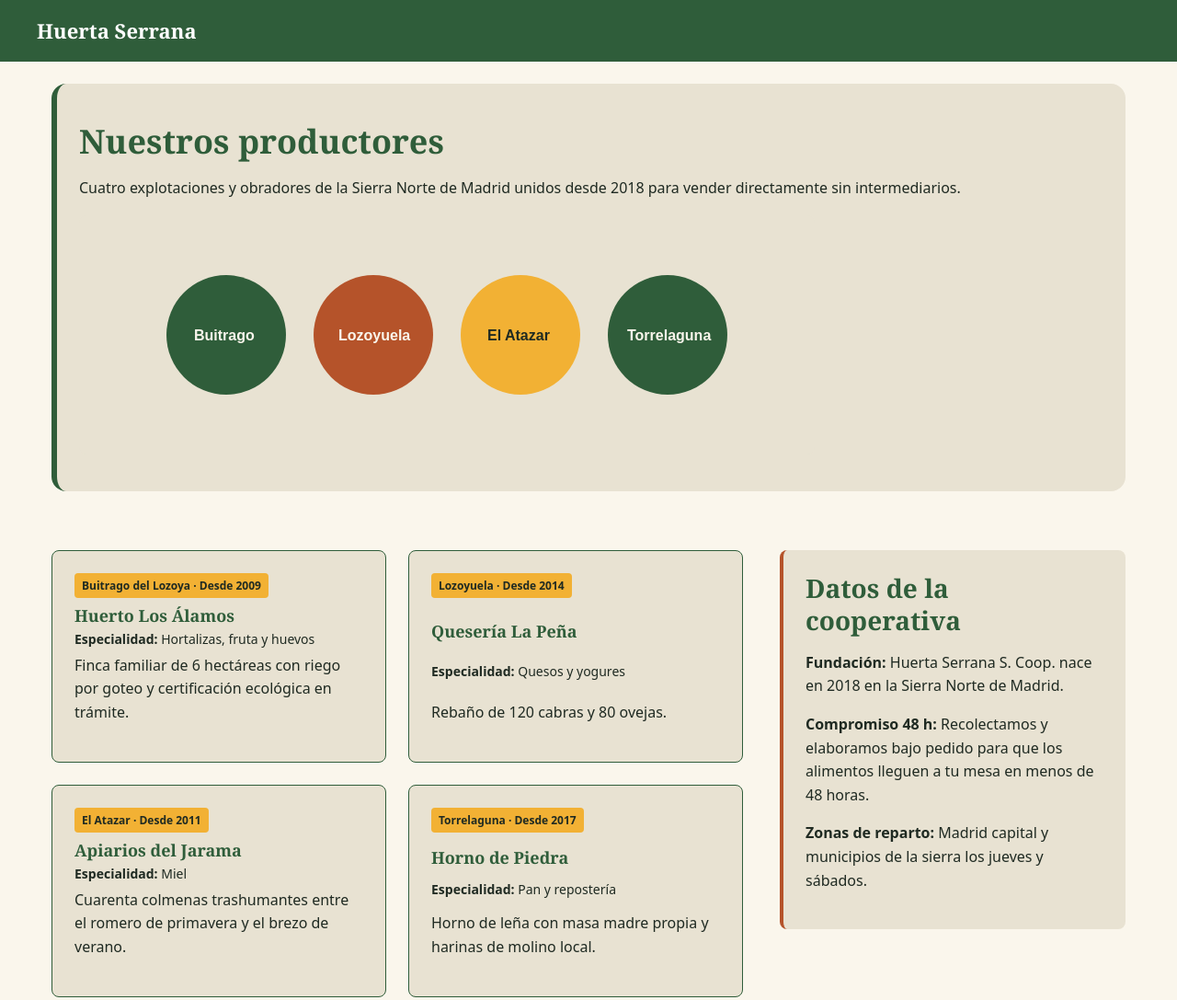
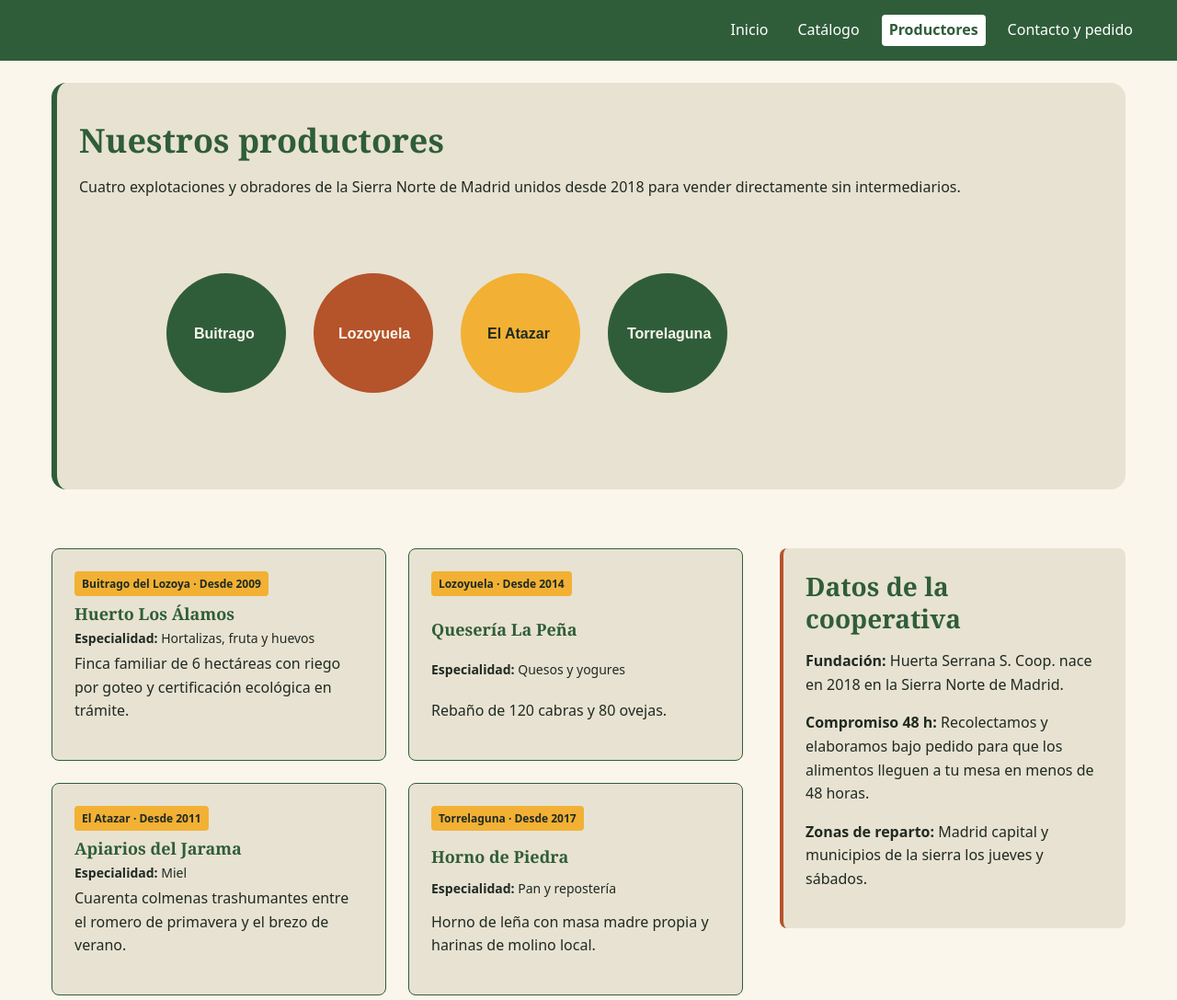
Before and after one commit to andresdop46-beep/Huerta-serrana, a plain HTML site: page productores.html in a window 1280 px wide. Shown: the top 1087 px of the page at 92% size. Drawn offline with Linux system fonts and the light colour scheme.

Commit message:
fix: unificar cabecera con menu abierto en productores.html

```diff
--- a/productores.html
+++ b/productores.html
@@ -14,15 +14,15 @@
 
 <header class="cabecera">
   <div class="cabecera__contenedor">
-      <a href="index.html" class="cabecera__marca">Huerta Serrana</a>
+    <a href="index.html" class="cabecera__logo">Huerta Serrana</a>
     <nav class="navegacion" aria-label="Navegación principal">
-        <details class="navegacion__menu open">
+      <details class="navegacion__menu" open>
         <summary class="navegacion__boton">Menú</summary>
         <ul class="navegacion__lista">
-            <li><a href="index.html">Inicio</a></li>
-            <li><a href="catalogo.html">Catálogo</a></li>
-            <li><a href="productores.html" aria-current="page">Productores</a></li>
-            <li><a href="contacto.html">Contacto y pedido</a></li>
+          <li><a href="index.html" class="navegacion__enlace">Inicio</a></li>
+          <li><a href="catalogo.html" class="navegacion__enlace">Catálogo</a></li>
+          <li><a href="productores.html" class="navegacion__enlace" aria-current="page">Productores</a></li>
+          <li><a href="contacto.html" class="navegacion__enlace">Contacto y pedido</a></li>
         </ul>
       </details>
     </nav>
```
Lines whose indentation alone changed are shown as unchanged.
